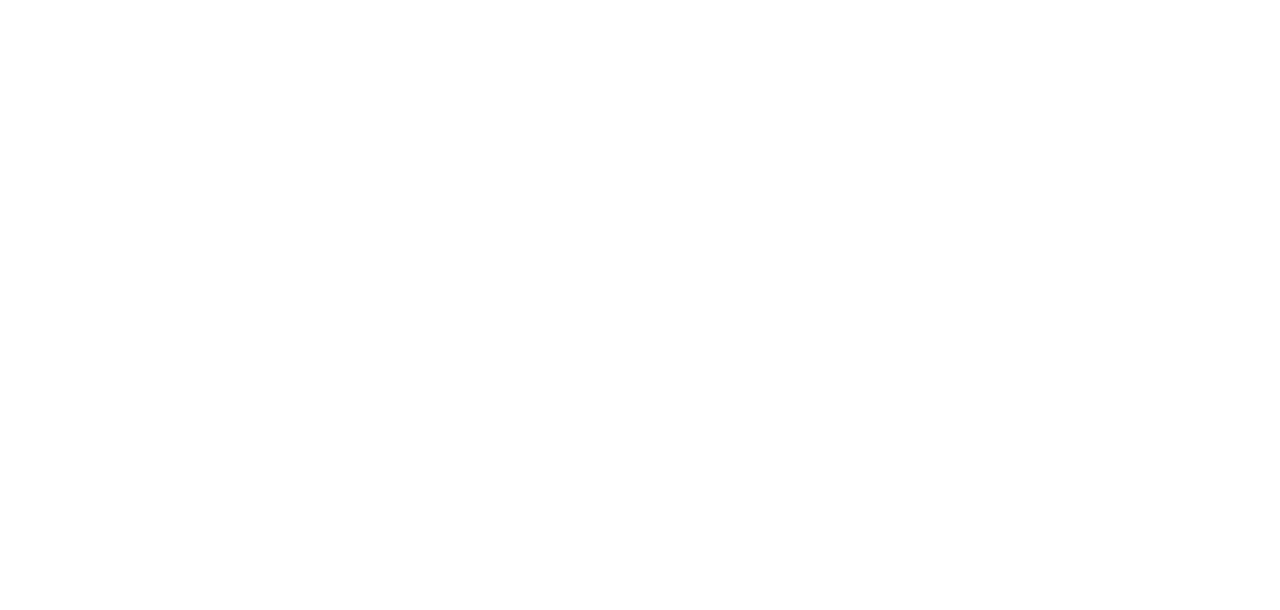
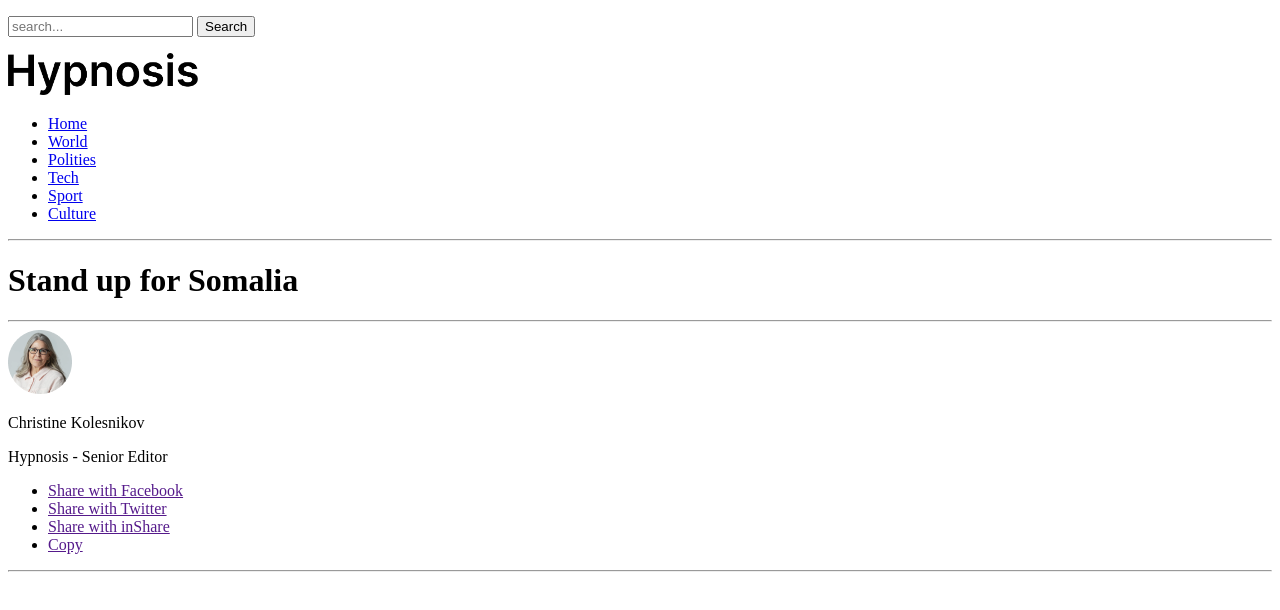
Before and after one commit to danyhoshi/hypnosis, a website: page index.html in a window 1280 px wide. Drawn offline with Linux system fonts and the light colour scheme.

Commit message:
Add structure header

```diff
--- a/index.html
+++ b/index.html
@@ -7,6 +7,43 @@
     <title>Hypnosis</title>
     <meta name="autor" content="Christine Kolesnikov">
 </head>
+<header>
+    <form>
+        <p><input type="search" name="busquedamusica" placeholder="search... ">
+          <input type="submit" value="Search"></p>
+      </form>
+      <div><img width= "15%" src="hypnosis.png" alt="logo hypnosis"></div>
+    <nav class="menu">
+        <ul>
+          <li><a href="#">Home</a></li>
+          <li><a href="#">World</a></li>
+          <li><a href="#">Polities</a></li>
+          <li><a href="#">Tech</a></li>
+          <li><a href="#">Sport</a></li>
+          <li><a href="#">Culture</a></li>
+        </ul>
+      </nav>
+    <hr/>
+    <h1>Stand up for Somalia</h1>
+<hr/>
+<div>
+    <div><img src="author.png" alt=""></div>
+    <div>
+        <p>Christine Kolesnikov</p>
+        <p>Hypnosis - Senior Editor</p>
+    </div>
+</div>
+<div>
+    <ul>
+        <li><a href="" target="_blank">Share with Facebook</a></li>
+        <li><a href="" target="_blank">Share with Twitter</a></li>
+        <li><a href="" target="_blank">Share with inShare</a></li>
+        <li><a href="" target="_blank">Copy</a></li>
+    </ul>
+</div>
+<hr/>
+
+</header>
 <body>
 
 </body>
```
Also changed, not shown: author.png (added), hypnosis-images/image1.png (added), hypnosis-images/image2.png (added), hypnosis-images/image3.png (added), hypnosis-images/image4.png (added), hypnosis-images/image5.png (added), hypnosis-images/image6.png (added), hypnosis-images/image7.png (added), hypnosis-images/image8.png (added), hypnosis.png (added).
